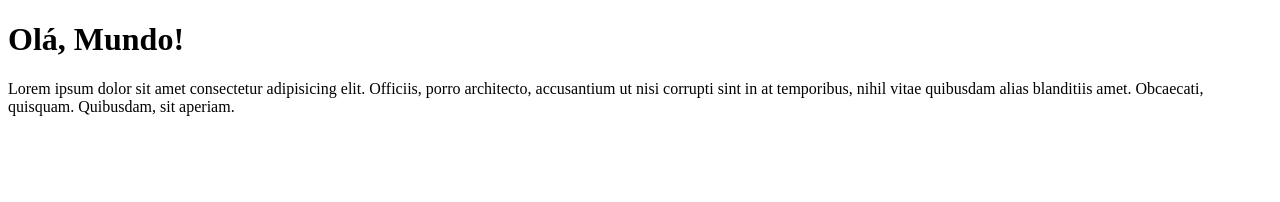
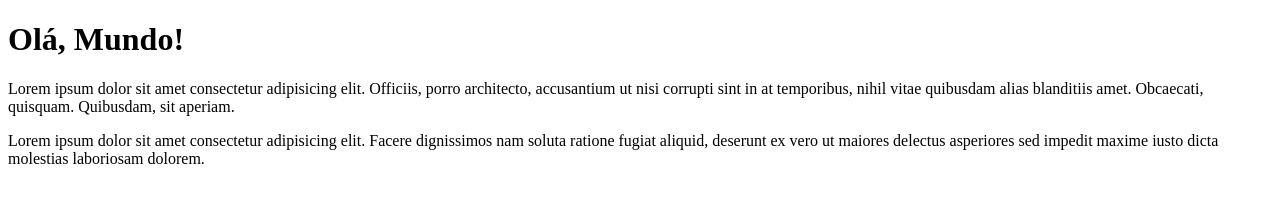
Before and after one commit to Thalles1809/Ola-Mundo, a plain HTML site: page Site exemplo/index.html in a window 1280 px wide. Drawn offline with Linux system fonts and the light colour scheme.

Commit message:
Adicionei um parágrafo

```diff
--- a/Site exemplo/index.html
+++ b/Site exemplo/index.html
@@ -13,6 +13,8 @@
     <p>Lorem ipsum dolor sit amet consectetur adipisicing elit. Officiis, porro architecto, accusantium ut nisi corrupti
         sint in at temporibus, nihil vitae quibusdam alias blanditiis amet. Obcaecati, quisquam. Quibusdam, sit aperiam.
     </p>
+    <p>Lorem ipsum dolor sit amet consectetur adipisicing elit. Facere dignissimos nam soluta ratione fugiat aliquid,
+        deserunt ex vero ut maiores delectus asperiores sed impedit maxime iusto dicta molestias laboriosam dolorem.</p>
 </body>
 
 </html>
```
